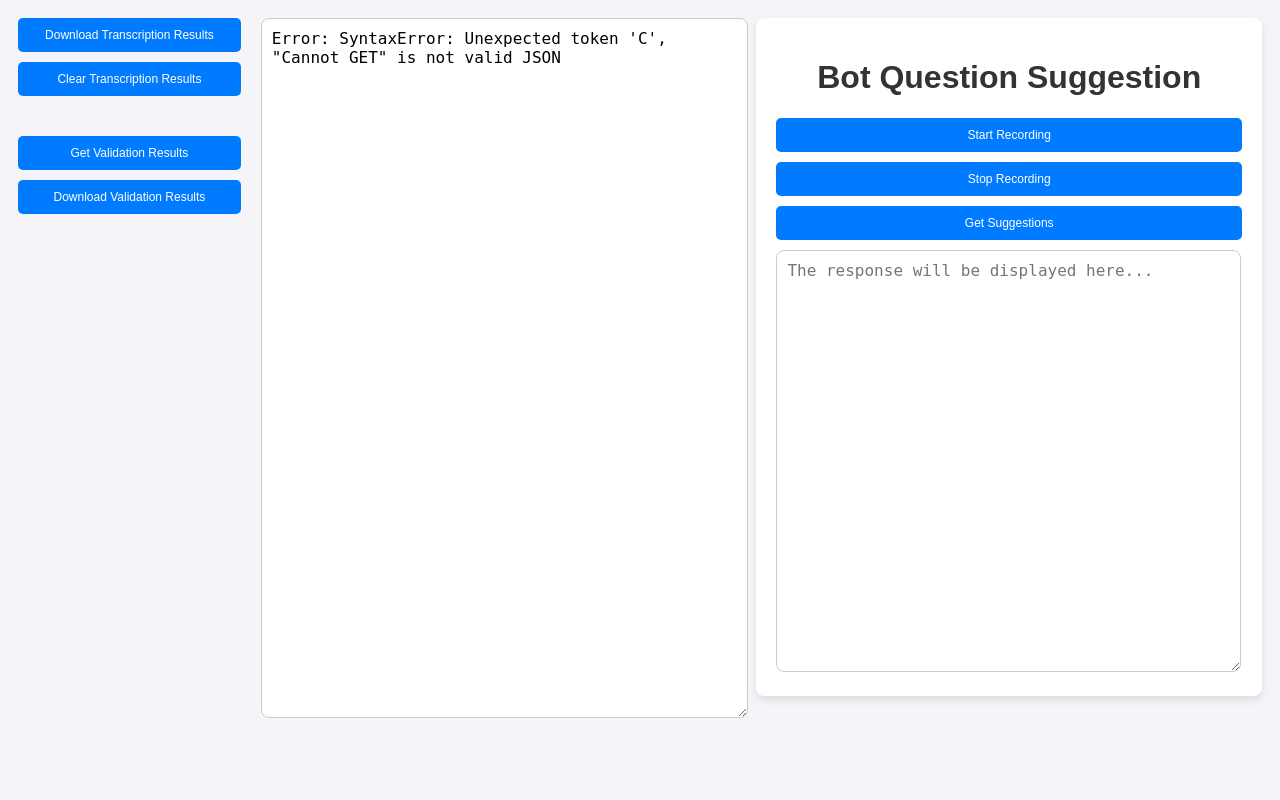
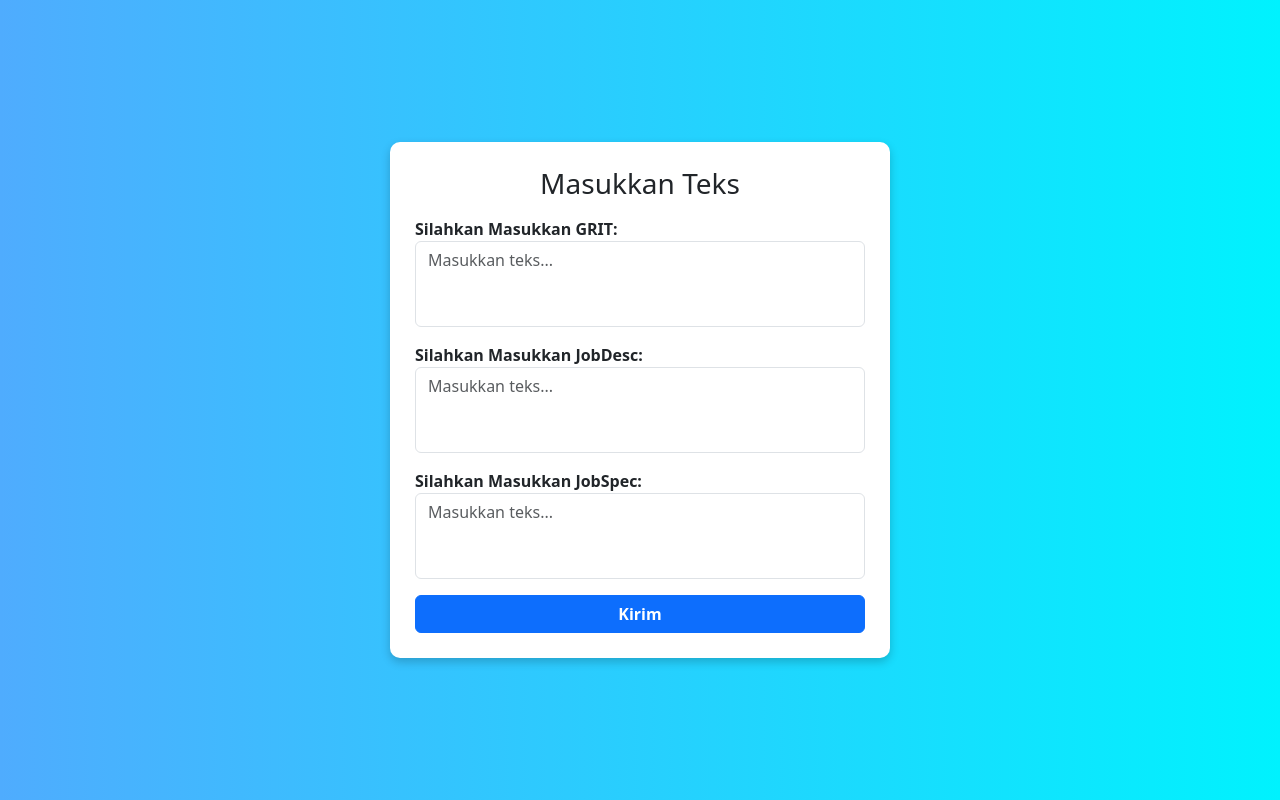
Before and after one commit to EndiPermana8060/AI-Interview-Assistant, a Flask app: page / in a window 1280 px wide. Run offline with Flask 3, Linux system fonts and the light colour scheme.

Commit message:
latest-push

```diff
--- a/requirements.txt
+++ b/requirements.txt
@@ -0,0 +1 @@
+sentence-transformers
--- a/server.py
+++ b/server.py
@@ -1,11 +1,14 @@
-from flask import Flask, render_template, jsonify
+from flask import Flask, render_template, jsonify, request, session
 from utils import Utils
 from chatbot import ChatBot
 from datetime import datetime
 from flask import send_file
 import os
+import secrets
 
 app = Flask(__name__)
+app.secret_key = secrets.token_hex(32)  # Diperlukan untuk sessio
+print(app.secret_key)
 
 utility = Utils()
 bot = ChatBot()
@@ -13,7 +16,30 @@
 recording_started = False
 
 @app.route('/')
+def preindex():
+    app.secret_key = secrets.token_hex(32)  # Reset setiap akses /preindex
+    print(app.secret_key)
+    session.clear()
+    return render_template('preindex.html')
+
+@app.route('/index', methods=['GET', 'POST'])
 def index():
+    if request.method == 'POST':
+        data = request.get_json()
+        input1 = data.get("input1", "")
+        session['GRIT'] = input1
+        input2 = data.get("input2", "")
+        session['JOBDESC'] = input2
+        input3 = data.get("input3", "")
+        session['JOBSPEC'] = input3
+
+        return jsonify({
+            "message": "Data berhasil diterima",
+            "input1": input1,
+            "input2": input2,
+            "input3": input3
+        })
+
     return render_template('index.html')
 
 @app.route('/start-recording', methods=['POST'])
@@ -59,17 +85,19 @@
     except Exception as e:
         return jsonify({"content": f"Error: {str(e)}"}), 500
 
-@app.route('/gen-suggestion', methods=['POST'])
+@app.route('/gen-suggestion', methods=['GET', 'POST'])
 def gen_suggestion():
     # Path to the text file
     file_path = "hasil_transkripsi.txt"  # Ensure correct path format
+    GRIT = session.get('GRIT')
+    print(GRIT)
     try:
         # Read the file content
         content = utility.read_txt_file(file_path)
         # Ensure content is not empty
         if content:
             # Generate suggestions using the bot's generate_suggestion method
-            response = bot.generate_suggestion(content)
+            response = bot.generate_suggestion(content, GRIT)
             return jsonify({'response': response}), 200
         else:
             return "Failed to read file or file is empty.", 400
@@ -140,6 +168,36 @@
     except Exception as e:
         return jsonify({"error": f"Terjadi kesalahan: {str(e)}"}), 500
 
+@app.route('/get-decision', methods=['POST'])
+def get_decision():
+    file_path = "hasil_transkripsi.txt"  # Pastikan path benar
+    JOBDESC = session.get('JOBDESC', '')  # Default ke string kosong jika None
+    JOBSPEC = session.get('JOBSPEC', '')
+
+    try:
+        print("JOBDESC:", JOBDESC)  # Debug
+        print("JOBSPEC:", JOBSPEC)
+
+        # Cek apakah file ada
+        if not os.path.exists(file_path):
+            return jsonify({'error': 'File transkripsi tidak ditemukan.'}), 400
+
+        # Read the file content
+        content = utility.read_txt_file(file_path).strip()
+
+        # Validasi sebelum diproses
+        if not content:
+            return jsonify({'error': 'File transkripsi kosong.'}), 400
+        if not JOBDESC.strip() or not JOBSPEC.strip():
+            return jsonify({'error': 'JOBDESC atau JOBSPEC belum diatur dalam session.'}), 400
+
+        # Generate similarity
+        response = bot.cosine_similarity(content, JOBDESC, JOBSPEC)
+        return jsonify({'response': response}), 200
+
+    except Exception as e:
+        print("Error terjadi:", e)  # Debugging
+        return jsonify({'error': f"An error occurred: {str(e)}"}), 500
 
 @app.route('/download-validation', methods=['GET'])
 def download_validation():
--- a/static/script.js
+++ b/static/script.js
@@ -39,6 +39,7 @@
         document.getElementById('response-text').value = 'Error: ' + error;
     });
 }
+
 
 function clearTranscription() {
     fetch('/clear-transcription', {
@@ -133,6 +134,36 @@
         });
 }
 
+function genDecision() {
+    fetch('/get-decision', {
+        method: 'POST',
+        headers: {
+            'Content-Type': 'application/json'
+        }
+    })
+    .then(response => response.json())  // Parse response ke JSON
+    .then(data => {
+        if (data.response) {
+            let kecocokan = data.response.kecocokan;
+            let kategori = data.response.kategori;
+            let penjelasan = data.response.penjelasan; // Ambil penjelasan
+
+            // Format tampilan agar lebih jelas
+            document.getElementById('response-text').value =
+                `🔹 Kecocokan dengan JobDesc: ${kecocokan}\n` +
+                `🔹 Kategori: ${kategori}\n\n` +
+                `📌 Penjelasan:\n${penjelasan}`;
+        } else {
+            document.getElementById('response-text').value = "⚠️ Error: Response tidak ditemukan.";
+        }
+    })
+    .catch(error => {
+        document.getElementById('response-text').value = '⚠️ Error: ' + error;
+    });
+}
+
+
+
 function fetchFileContent() {
     fetch('/read-txt')
         .then(response => response.json())
--- a/static/style.css
+++ b/static/style.css
@@ -60,7 +60,7 @@
 }
 
 button {
-    background-color: #007bff;
+    background-color: #0ba21d;
     color: white;
     padding: 10px 10px;
     border: none;
@@ -72,9 +72,17 @@
 }
 
 button:hover {
-    background-color: #0056b3;
+    background-color: #086111;
 }
 
 .Transcription-button {
     margin-bottom: 30px;
 }
+
+.preindex-button {
+    margin-top: 350px;
+}
+
+.decision-button {
+    margin-top: 50px;
+}
--- a/templates/index.html
+++ b/templates/index.html
@@ -3,7 +3,7 @@
 <head>
     <meta charset="UTF-8">
     <meta name="viewport" content="width=device-width, initial-scale=1.0">
-    <title>Machine Learning Suggestion</title>
+    <title>AI Interview Assistant</title>
     <link rel="stylesheet" href={{ url_for('static', filename='style.css') }}>
 </head>
 <body>
@@ -17,6 +17,12 @@
                 <button onclick="getValidation()">Get Validation Results</button>
                 <button onclick="downloadValidation()">Download Validation Results</button>
             </div>
+            <div class="decision-button">
+                <button onclick="genDecision()">Generate Decision</button>
+            </div>
+            <div class="preindex-button">
+                <button onclick="window.location.href='/'">Back</button>
+            </div>
         </div>
         <!-- Text area to display file content -->
         <div class="textarea-container">
@@ -25,7 +31,7 @@
 
         <!-- Main card with buttons and response area -->
         <div class="container">
-            <h1>Bot Question Suggestion</h1>
+            <h1>AI Interview Assistant</h1>
             <button onclick="startRecording()">Start Recording</button>
             <button onclick="stopRecording()">Stop Recording</button>
             <button onclick="triggerRoute()">Get Suggestions</button>
--- /dev/null
+++ b/templates/preindex.html
@@ -0,0 +1,101 @@
+<!DOCTYPE html>
+<html lang="id">
+<head>
+    <meta charset="UTF-8">
+    <meta name="viewport" content="width=device-width, initial-scale=1.0">
+    <title>Form Input Teks</title>
+    <link rel="stylesheet" href="https://cdn.jsdelivr.net/npm/bootstrap@5.3.0/dist/css/bootstrap.min.css">
+    <style>
+        body {
+            background: linear-gradient(to right, #4facfe, #00f2fe);
+            min-height: 100vh;
+            display: flex;
+            justify-content: center;
+            align-items: center;
+        }
+        .container {
+            background: white;
+            padding: 25px;
+            border-radius: 10px;
+            box-shadow: 0px 4px 10px rgba(0, 0, 0, 0.2);
+            max-width: 500px;
+        }
+        textarea {
+            resize: none;
+        }
+        .btn-submit {
+            width: 100%;
+            font-weight: bold;
+            transition: 0.3s;
+        }
+        .btn-submit:hover {
+            background: #0088cc;
+            color: white;
+        }
+        .loading {
+            display: none;
+        }
+    </style>
+</head>
+<body>
+
+    <div class="container">
+        <h3 class="text-center mb-3">Masukkan Teks</h3>
+
+        <label class="fw-bold">Silahkan Masukkan GRIT:</label>
+        <textarea id="userInput" class="form-control mb-3" rows="3" placeholder="Masukkan teks..."></textarea>
+
+        <label class="fw-bold">Silahkan Masukkan JobDesc:</label>
+        <textarea id="jobInput" class="form-control mb-3" rows="3" placeholder="Masukkan teks..."></textarea>
+
+        <label class="fw-bold">Silahkan Masukkan JobSpec:</label>
+        <textarea id="jobInput2" class="form-control mb-3" rows="3" placeholder="Masukkan teks..."></textarea>
+
+        <button id="submitButton" class="btn btn-primary btn-submit">Kirim</button>
+        <div id="loading" class="text-center mt-3 loading">
+            <div class="spinner-border text-primary" role="status"></div>
+            <p class="mt-2">Mengirim data...</p>
+        </div>
+    </div>
+
+    <script>
+        document.getElementById("submitButton").addEventListener("click", function() {
+            let input1 = document.getElementById("userInput").value;
+            let input2 = document.getElementById("jobInput").value;
+            let input3 = document.getElementById("jobInput2").value;
+
+            if (!input1 || !input2 || !input3) {
+                alert("Harap isi semua bidang teks!");
+                return;
+            }
+
+            document.getElementById("loading").style.display = "block";
+
+            // Kirim data ke Flask
+            fetch("/index", {
+                method: "POST",
+                headers: {
+                    "Content-Type": "application/json"
+                },
+                body: JSON.stringify({
+                    input1: input1,
+                    input2: input2,
+                    input3: input3
+                })
+            })
+            .then(response => response.json()) // Mengambil respons dari server
+            .then(data => {
+                document.getElementById("loading").style.display = "none";
+                window.location.href = "/index"; // Redirect ke route /index
+            })
+            .catch(error => {
+                console.error("Error:", error);
+                document.getElementById("loading").style.display = "none";
+                alert("Terjadi kesalahan saat mengirim data.");
+            });
+        });
+
+    </script>
+
+</body>
+</html>
--- a/utils.py
+++ b/utils.py
@@ -67,6 +67,7 @@
                     file=(output_filename, file.read()),
                     model="whisper-large-v3",
                     response_format="verbose_json",
+                    language='id'
                 )
 
                 if hasattr(transcription, 'text'):
```
Also changed, not shown: chatbot.py (+76 -17 lines), Decision.txt (added), 2 other files.
